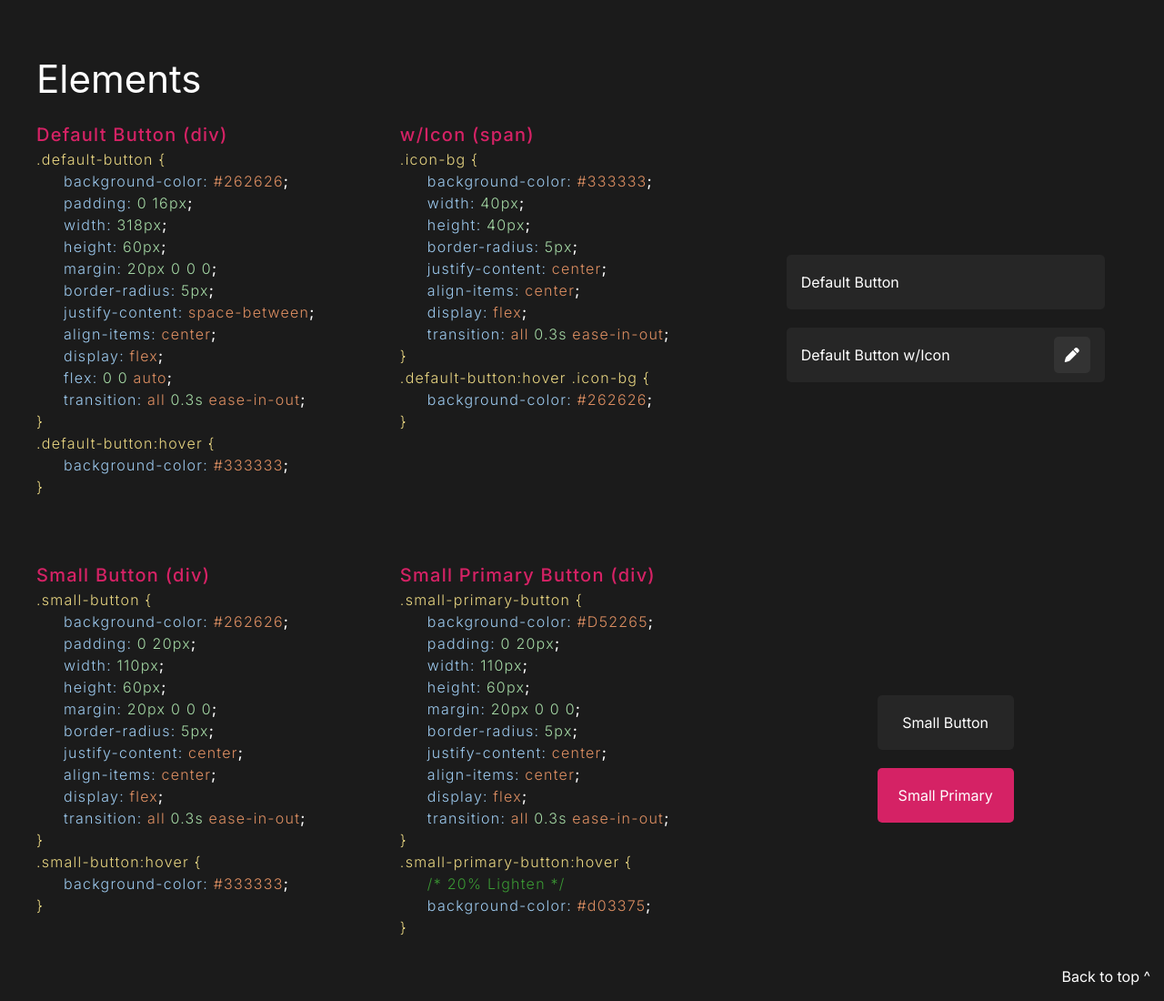
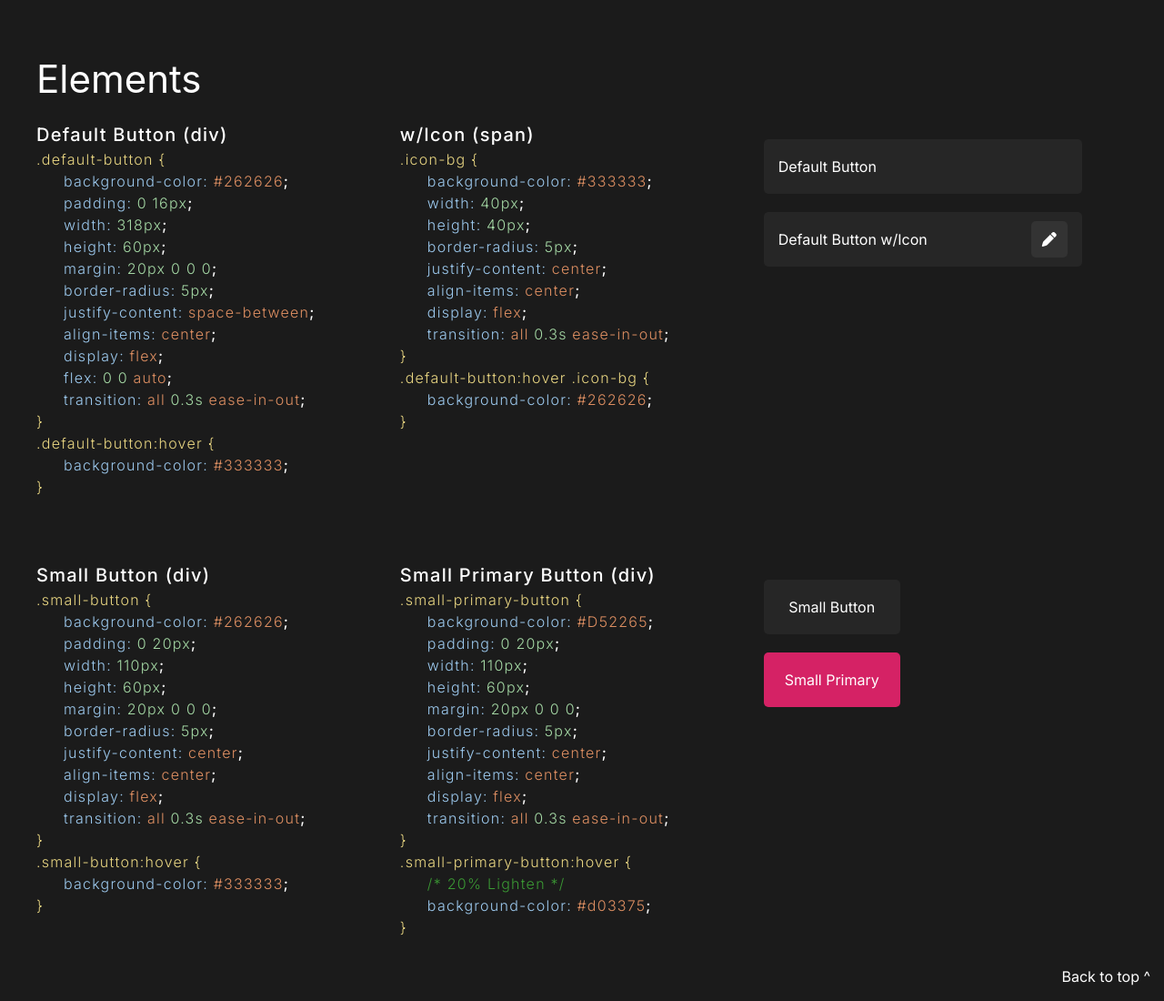
Before and after one commit to alincoln81/vixi-style-guide, a plain HTML site: page index.html in a window 1280 px wide. Shown: the part 2160-3260 px from the top of the page at 91% size. Drawn offline with Linux system fonts and the light colour scheme.

Commit message:
make adjustments for mobile

```diff
--- a/assets/styles/styles.css
+++ b/assets/styles/styles.css
@@ -10,6 +10,13 @@ body {
 }
 h1, h2, h3, h4, h5, h6, p {
     color: #ffffff;
+}
+a {
+    transition: all 0.3s ease-in-out;
+}
+a:hover {
+    text-decoration: none;
+    color: #D52265;
 }
 
 /* colors */
--- a/index.html
+++ b/index.html
@@ -210,7 +210,7 @@
                         <div class="uk-width-2-3@m">
                             <div class="uk-grid-collapse uk-child-width-1-2@m" uk-grid>
                                 <div>
-                                    <h2 class="warning uk-margin-remove-bottom">Default Button (div)</h2>
+                                    <h2 class="uk-margin-remove-bottom">Default Button (div)</h2>
                                     <p class="uk-margin-remove">
                                         <span class="gold">.default-button {</span> <br>
                                             <span class="light-blue">background-color:</span> <span class="orange">#262626</span>; <br>
@@ -234,7 +234,7 @@
                                 </div>
 
                                 <div>
-                                    <h2 class="warning uk-margin-remove-bottom">w/Icon (span)</h2>
+                                    <h2 class="uk-margin-remove-bottom">w/Icon (span)</h2>
                                     <p class="uk-margin-remove">
                                         <span class="gold">.icon-bg {</span> <br>
                                             <span class="light-blue">background-color:</span> <span class="orange">#333333</span>; <br>
@@ -256,13 +256,11 @@
                             </div>
                         </div>
 
-                        <div class="uk-width-1-3@m uk-inline">
-                            <div class="uk-position-center">
+                        <div class="uk-width-1-3@m">
                             <div class="default-button">Default Button</div>
                             <div class="default-button">
                                 Default Button w/Icon
                                 <span class="icon-bg"><i class="fa-solid fa-pen"></i></span>
-                                </div>
                             </div>
                         </div>
                     </div>
@@ -271,7 +269,7 @@
                         <div class="uk-width-2-3@m">
                             <div class="uk-grid-collapse uk-child-width-1-2@m" uk-grid>
                                 <div>
-                                    <h2 class="warning uk-margin-remove-bottom">Small Button (div)</h2>
+                                    <h2 class="uk-margin-remove-bottom">Small Button (div)</h2>
                                     <p class="uk-margin-remove">
                                         <span class="gold">.small-button {</span> <br>
                                             <span class="light-blue">background-color:</span> <span class="orange">#262626</span>; <br>
@@ -294,7 +292,7 @@
                                 </div>
 
                                 <div>
-                                    <h2 class="warning uk-margin-remove-bottom">Small Primary Button (div)</h2>
+                                    <h2 class="uk-margin-remove-bottom">Small Primary Button (div)</h2>
                                     <p class="uk-margin-remove">
                                         <span class="gold">.small-primary-button {</span> <br>
                                             <span class="light-blue">background-color:</span> <span class="orange">#D52265</span>; <br>
@@ -319,11 +317,9 @@
                             </div>
                         </div>
 
-                        <div class="uk-width-1-3@m uk-inline">
-                            <div class="uk-position-center">
+                        <div class="uk-width-1-3@m">
                             <div class="small-button">Small Button</div>
                             <div class="small-primary-button">Small Primary</div>
-                            </div>
                         </div>
                     </div>
                 </div>
```
Lines whose indentation alone changed are shown as unchanged.
